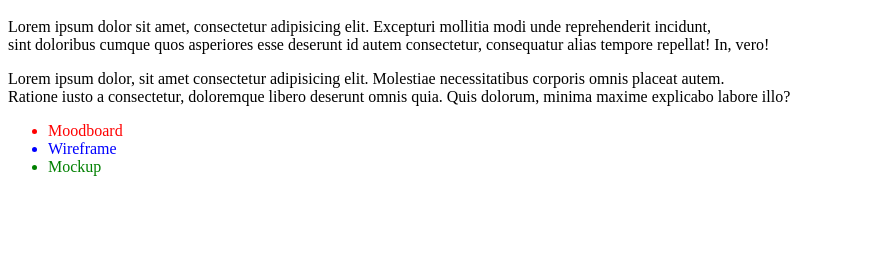
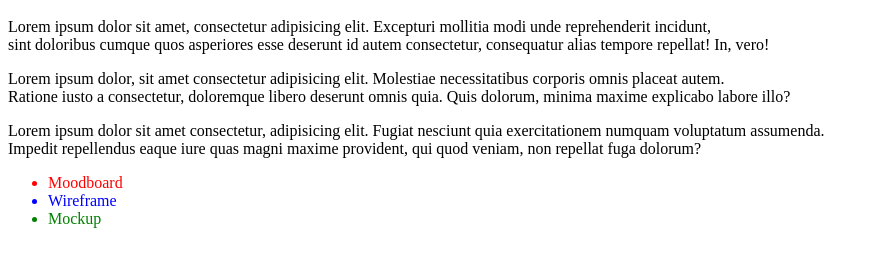
Before and after one commit to SvetlanaM83/Assignment1, a plain HTML site: page index.html in a window 1280 px wide. Shown: the part 48-310 px from the top of the page, without its empty margins (0-879 px from the left). Drawn offline with Linux system fonts and the light colour scheme.

Commit message:
New Paragraph

```diff
--- a/index.html
+++ b/index.html
@@ -3,6 +3,8 @@
  sint doloribus cumque quos asperiores esse deserunt id autem consectetur, consequatur alias tempore repellat! In, vero!</p>
  <P>Lorem ipsum dolor, sit amet consectetur adipisicing elit. Molestiae necessitatibus corporis omnis placeat autem. <br>
      Ratione iusto a consectetur, doloremque libero deserunt omnis quia. Quis dolorum, minima maxime explicabo labore illo?</P>
+     <p>Lorem ipsum dolor sit amet consectetur, adipisicing elit. Fugiat nesciunt quia exercitationem numquam voluptatum assumenda. <br>
+         Impedit repellendus eaque iure quas magni maxime provident, qui quod veniam, non repellat fuga dolorum?</p>
 
  <ul>
      <li style="color: red;">Moodboard</li>
```
